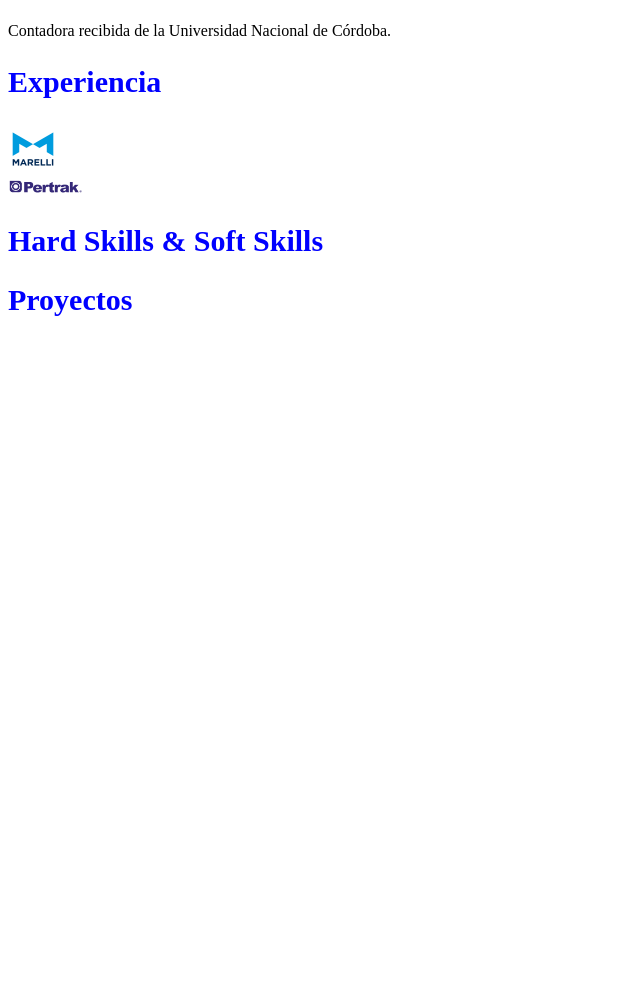
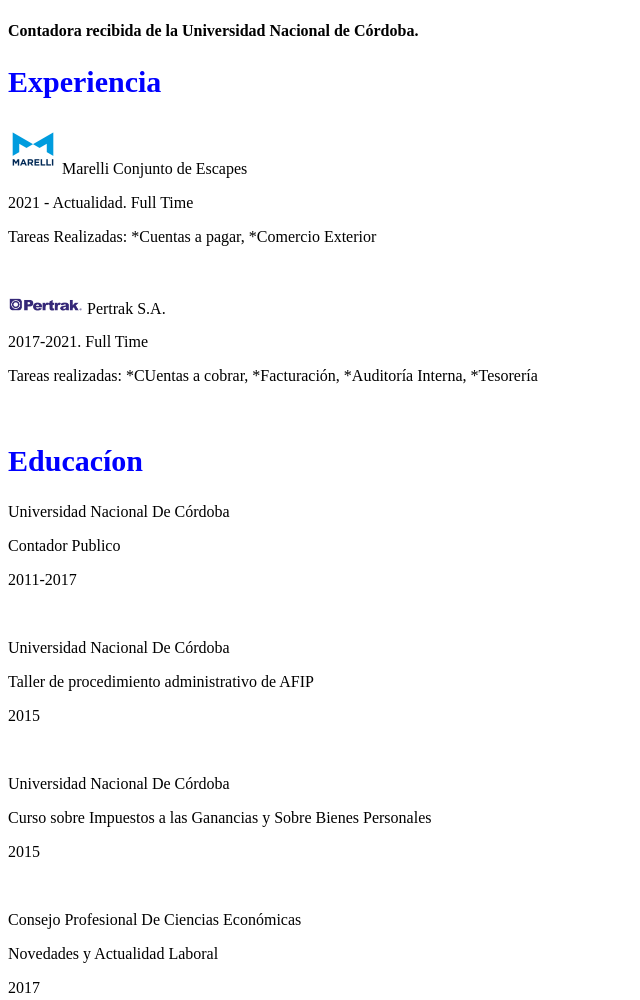
Before and after one commit to Kary30064/ArgentinaProgramaFE, a website: page index.html in a window 1280 px wide. Shown: the part 253-1253 px from the top of the page, without its empty margins (0-640 px from the left). Before the commit the page ends 800 px from the top, so only its background shows below. Drawn offline with Linux system fonts and the light colour scheme.

Commit message:
agrege Educacion

```diff
--- a/index.html
+++ b/index.html
@@ -15,15 +15,41 @@
    <h3>Córdoba (Argentina)</h3>
 
    <h2>Acerca de</h2>
-   <p>Contadora recibida de la Universidad Nacional de Córdoba.</p></b>
+   <b><p>Contadora recibida de la Universidad Nacional de Córdoba.</p></b>
 
    <h2>Experiencia</h2>
-   <img src = "marelli-logo-history.png" class="imagen-marelli">
+   <p>
+      <img src = "marelli-logo-history.png" class="imagen-marelli">
+      Marelli Conjunto de Escapes</p>
+      <p>2021 - Actualidad. Full Time</p>
+      <p> Tareas Realizadas: *Cuentas a pagar, *Comercio Exterior</p>
+
    <br>
-   <img src = "Pertrak.jpg" class="imagen-petrak">
-
+   <p>
+      <img src = "Pertrak.jpg" class="imagen-petrak">
+      Pertrak S.A. </p>
+      <p>2017-2021. Full Time</p>
+      <p>Tareas realizadas: *CUentas a cobrar, *Facturación, *Auditoría Interna, *Tesorería</p>
+      <br>
+      <h2>Educacíon</h2>
+      <p> Universidad Nacional De Córdoba</p>
+      <p> Contador Publico</p>
+      <p>2011-2017</p>
+      <br>
+      <p> Universidad Nacional De Córdoba</p>
+      <p> Taller de procedimiento administrativo de AFIP</p>
+      <p>2015</p>
+      <br>
+      <p> Universidad Nacional De Córdoba</p>
+      <p> Curso sobre Impuestos a las Ganancias y Sobre Bienes Personales </p>
+      <p>2015</p>
+      <br>
+      <p> Consejo Profesional De Ciencias Económicas</p>
+      <p> Novedades y Actualidad Laboral </p>
+      <p>2017</p>
+      <br>
    <h2>Hard Skills & Soft Skills</h2>
-
+   <br>
    <h2>Proyectos</h2>
 </body>
 </html>
```
